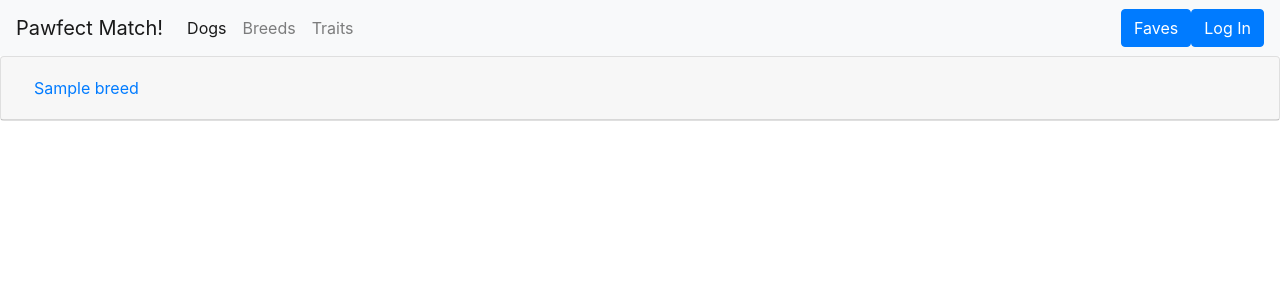
After one commit to alvarezcindy/pawfectmatch, a Flask app: page /breeds in a window 1280 px wide. The commit adds this page. Shown: the top 300 px of the page. Run offline with Flask 2, Linux system fonts and the light colour scheme; tables that the repository leaves empty hold one stand-in row (values such as "Sample post"); grey boxes marked "Sample" are stand-in pictures; some libraries are stand-ins or nearby versions.

Commit message:
Two new routes - view all traits & view all breeds

```diff
--- a/server.py
+++ b/server.py
@@ -107,6 +107,20 @@ def dog_traits():
 
     return jsonify(pos_traits, dogs)
 
+@app.route('/breeds')
+def breed_list():
+    breeds = (db.session.query(Breed.name, Breed.image, Breed.description)
+                        .order_by(Breed.name))
+    return render_template('breed_list.html',
+                            breeds=breeds)
+
+@app.route('/traits')
+def trait_list():
+    traits = (db.session.query(Characteristic.name, Characteristic.description)
+                            .order_by(Characteristic.name))
+    return render_template('trait_list.html',
+                            traits=traits)
+
 if __name__ == "__main__":
 
     #have to set debut=True to use debugger tool below
--- a/templates/base.html
+++ b/templates/base.html
@@ -11,7 +11,7 @@
 
 <body>
 <nav class="navbar navbar-expand-lg navbar-light bg-light">
-  <a class="navbar-brand" href="#">Navbar</a>
+  <a class="navbar-brand" href="#"> Pawfect Match!</a>
   <button class="navbar-toggler" type="button" data-toggle="collapse" data-target="#navbarSupportedContent" aria-controls="navbarSupportedContent" aria-expanded="false" aria-label="Toggle navigation">
     <span class="navbar-toggler-icon"></span>
   </button>
@@ -19,13 +19,13 @@
   <div class="collapse navbar-collapse" id="navbarSupportedContent">
     <ul class="navbar-nav mr-auto">
       <li class="nav-item active">
-        <a class="nav-link" href="#"> Dogs <span class="sr-only">(current)</span></a>
+        <a class="nav-link" href="/"> Dogs <span class="sr-only">(current)</span></a>
       </li>
       <li class="nav-item">
-        <a class="nav-link" href="#"> Breeds </a>
+        <a class="nav-link" href="/breeds"> Breeds </a>
       </li>
       <li class="nav-item">
-        <a class="nav-link" href="#"> Traits </a>
+        <a class="nav-link" href="/traits"> Traits </a>
       </li>
     </ul>
     <div class="form-inline my-2 my-lg-0">
--- /dev/null
+++ b/templates/breed_list.html
@@ -0,0 +1,26 @@
+{% extends 'base.html' %}
+{% block content %}
+
+{% for breed in breeds %}
+
+<div class="accordion">
+  <div class="card">
+    <div class="card-header" id="h-{{ breed[0]|replace(" ", "-") }}">
+      <h5 class="mb-0">
+        <button class="btn btn-link collapsed" type="button" data-toggle="collapse" data-target="#c-{{ breed[0]|replace(" ", "-") }}" aria-expanded="false" aria-controls="c-{{ breed[0]|replace(" ", "-") }}">
+          {{ breed[0] }}
+        </button>
+      </h5>
+    </div>
+
+    <div id="c-{{ breed[0]|replace(" ", "-") }}" class="collapse" aria-labelledby="h-{{ breed[0]|replace(" ", "-") }}">
+      <div class="card-body">
+        <img src="{{ breed[1] }}">
+        {{ breed[2] }}
+      </div>
+    </div>
+  </div>
+
+{% endfor %}
+
+{% endblock %}
--- a/templates/index.html
+++ b/templates/index.html
@@ -4,8 +4,6 @@
 <div class="container-fluid" style="height:600px">
     <div class ="row">
         <div class="dog-quiz">
-            <h1>Dogs!!</h1>
-
             <form id="traits-form" method="post" action="/dog-list.json">
                 <fieldset>
                     <h2 class="fs-title">Q Category 1 Here</h2>
```
Also changed, not shown: templates/trait_list.html (added, +25 -0 lines).
